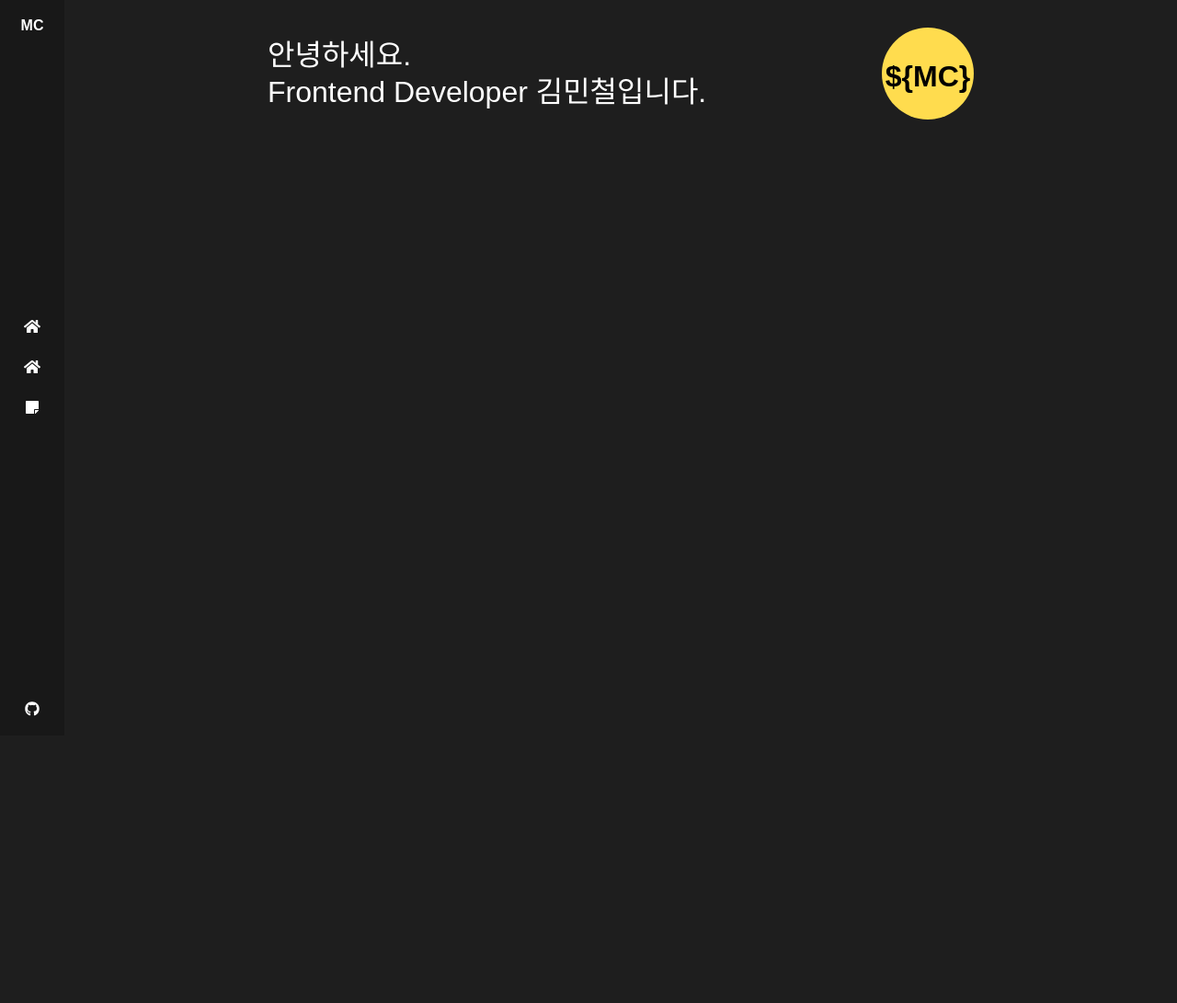
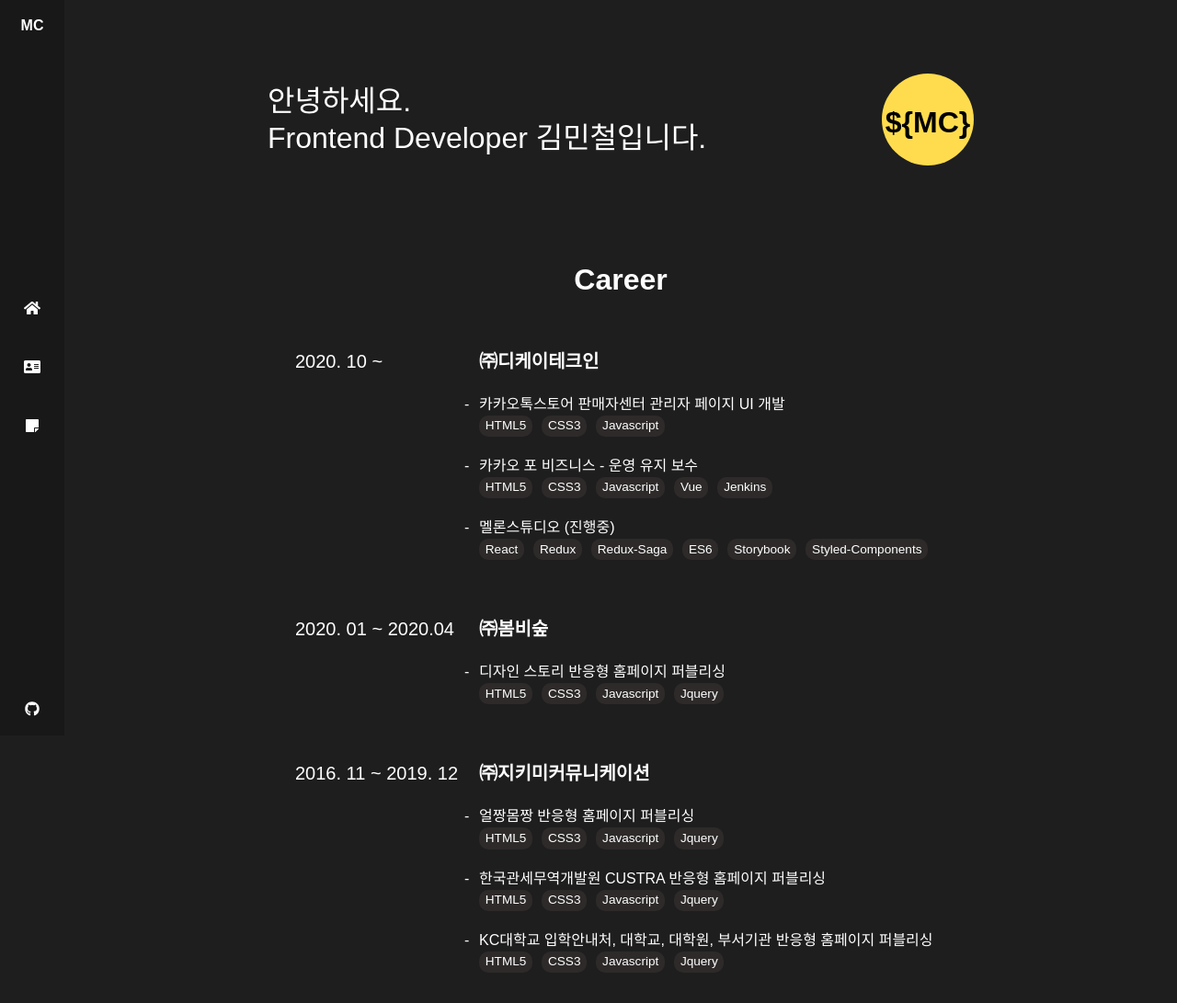
Before and after one commit to MinFEdev/minfedev.github.io, a Gatsby site: page /about in a window 1280 px wide. Shown: the whole page at 92% size. Before the commit the page ends 800 px from the top, so only its background shows below. Built offline with nearby package versions, Linux system fonts and the light colour scheme; Gatsby itself is replaced by a stand-in of ours.

Commit message:
[feat] About 페이지 추가

```diff
--- /dev/null
+++ b/src/components/career/Career.tsx
@@ -0,0 +1,178 @@
+import React from 'react';
+import styled from '@emotion/styled';
+
+const careerList = [
+  {
+    id: 1,
+    company: '㈜지키미커뮤니케이션',
+    period: '2016. 11 ~ 2019. 12',
+    projects: [
+      {
+        id: 1,
+        title: '얼짱몸짱 반응형 홈페이지 퍼블리싱',
+        skills: ['HTML5', 'CSS3', 'Javascript', 'Jquery'],
+      },
+      {
+        id: 2,
+        title: '한국관세무역개발원 CUSTRA 반응형 홈페이지 퍼블리싱',
+        skills: ['HTML5', 'CSS3', 'Javascript', 'Jquery'],
+      },
+      {
+        id: 3,
+        title:
+          'KC대학교 입학안내처, 대학교, 대학원, 부서기관 반응형 홈페이지 퍼블리싱',
+        skills: ['HTML5', 'CSS3', 'Javascript', 'Jquery'],
+      },
+    ],
+  },
+  {
+    id: 2,
+    company: '㈜봄비숲',
+    period: '2020. 01 ~ 2020.04',
+    projects: [
+      {
+        id: 1,
+        title: '디자인 스토리 반응형 홈페이지 퍼블리싱',
+        skills: ['HTML5', 'CSS3', 'Javascript', 'Jquery'],
+      },
+    ],
+  },
+  {
+    id: 3,
+    company: '㈜디케이테크인',
+    period: '2020. 10 ~ ',
+    projects: [
+      {
+        id: 1,
+        title: '카카오톡스토어 판매자센터 관리자 페이지 UI 개발',
+        skills: ['HTML5', 'CSS3', 'Javascript'],
+      },
+      {
+        id: 2,
+        title: '카카오 포 비즈니스 - 운영 유지 보수',
+        skills: ['HTML5', 'CSS3', 'Javascript', 'Vue', 'Jenkins'],
+      },
+      {
+        id: 3,
+        title: '멜론스튜디오 (진행중)',
+        skills: [
+          'React',
+          'Redux',
+          'Redux-Saga',
+          'ES6',
+          'Storybook',
+          'Styled-Components',
+        ],
+      },
+    ],
+  },
+];
+
+const reverseCareer = careerList.reverse();
+
+const Career = () => {
+  return (
+    <CareerStyle>
+      <CareerTitle>Career</CareerTitle>
+      <CareerList>
+        {reverseCareer.map(career => {
+          const { id, company, period, projects } = career;
+
+          return (
+            <li key={id}>
+              <CareerPeriod>{period}</CareerPeriod>
+              <CareerContentBox>
+                <CompanyName>{company}</CompanyName>
+
+                {projects.map(project => {
+                  const { title, skills, id } = project;
+
+                  return (
+                    <ProjectList>
+                      <li key={id}>
+                        <ProjectTitle>{title}</ProjectTitle>
+                        <ProjectSkill>
+                          {skills.map(skill => (
+                            <li key={skill}>{skill}</li>
+                          ))}
+                        </ProjectSkill>
+                      </li>
+                    </ProjectList>
+                  );
+                })}
+              </CareerContentBox>
+            </li>
+          );
+        })}
+      </CareerList>
+    </CareerStyle>
+  );
+};
+
+const CareerStyle = styled.div`
+  margin-top: 100px;
+`;
+
+const CareerTitle = styled.h3`
+  font-size: 2rem;
+  text-align: center;
+`;
+
+const CareerList = styled.ol`
+  margin-top: 20px;
+  > li {
+    display: flex;
+    position: relative;
+    padding: 30px;
+    box-sizing: border-box;
+    font-size: 20px;
+  }
+`;
+
+const CareerPeriod = styled.span`
+  width: 200px;
+  flex: 1;
+`;
+const CareerContentBox = styled.div`
+  width: calc(100% - 200px);
+`;
+const CompanyName = styled.strong`
+  display: block;
+  font-weight: bold;
+`;
+const ProjectList = styled.ul`
+  margin-top: 20px;
+  margin-left: -1rem;
+  > li {
+    position: relative;
+    padding-left: 1rem;
+    font-size: 1rem;
+    &::before {
+      position: absolute;
+      left: 0;
+      top: 0;
+      content: '-';
+    }
+  }
+`;
+
+const ProjectTitle = styled.em`
+  display: block;
+`;
+
+const ProjectSkill = styled.ul`
+  display: flex;
+  font-size: 0.85rem;
+
+  > li {
+    padding: 0.1em 0.5em;
+    border-radius: 10px;
+    background-color: #2e2a2a;
+    color: #fff;
+  }
+  > li + li {
+    margin-left: 10px;
+  }
+`;
+
+export default Career;
--- a/src/components/category/CategoryList.tsx
+++ b/src/components/category/CategoryList.tsx
@@ -49,8 +49,10 @@ const CategoryListStyle = styled.ul`
 
 const CategoryItem = styled.li`
   position: relative;
+  min-width: 100px;
+  text-align: center;
   & + & {
-    margin-left: 10px;
+    margin-left: 20px;
   }
 `;
 
--- a/src/components/container/ContentContainer.tsx
+++ b/src/components/container/ContentContainer.tsx
@@ -2,16 +2,21 @@ import styled from '@emotion/styled';
 import React, { FunctionComponent, ReactNode } from 'react';
 
 interface ContentContainerProps {
+  isMain: boolean;
   children: ReactNode;
 }
 
 const ContentContainer: FunctionComponent<ContentContainerProps> = ({
+  isMain,
   children,
 }) => {
-  return <ContentContainerStyle>{children}</ContentContainerStyle>;
+  return (
+    <ContentContainerStyle isMain={isMain}>{children}</ContentContainerStyle>
+  );
 };
 
-const ContentContainerStyle = styled.div`
+const ContentContainerStyle = styled.div<{ isMain: boolean | undefined }>`
+  ${({ isMain }) => isMain && 'max-width: 768px'};
   margin: 0 auto;
 `;
 
--- a/src/components/header/Header.tsx
+++ b/src/components/header/Header.tsx
@@ -2,7 +2,11 @@ import React, { FunctionComponent } from 'react';
 import styled from '@emotion/styled';
 import { Link } from 'gatsby';
 import { FontAwesomeIcon } from '@fortawesome/react-fontawesome';
-import { faHome, faStickyNote } from '@fortawesome/free-solid-svg-icons';
+import {
+  faHome,
+  faStickyNote,
+  faAddressCard,
+} from '@fortawesome/free-solid-svg-icons';
 import { faGithub } from '@fortawesome/free-brands-svg-icons';
 
 import ScreenOut from 'components/screenOut/ScreenOut';
@@ -23,7 +27,7 @@ const Header: FunctionComponent = () => {
         </HomeNavItem>
         <HomeNavItem>
           <Link to="/about">
-            <FontAwesomeIcon icon={faHome} />
+            <FontAwesomeIcon icon={faAddressCard} />
             <ScreenOut label="About" />
           </Link>
         </HomeNavItem>
@@ -77,7 +81,7 @@ const HomeNavItem = styled.li`
   text-align: center;
 
   & + & {
-    margin-top: 20px;
+    margin-top: 40px;
   }
 `;
 
--- a/src/components/template/Template.tsx
+++ b/src/components/template/Template.tsx
@@ -12,13 +12,14 @@ interface TemplateProps {
 }
 
 const Template: FunctionComponent<TemplateProps> = ({ pathname, children }) => {
-  const isMain = pathname === '/';
+  console.log(pathname);
+  const isMain = pathname === '/' || pathname === '/about';
   return (
     <Container>
       <GlobalStyle />
       <Header />
       <Main isMain={isMain}>
-        <ContentContainer>{children}</ContentContainer>
+        <ContentContainer isMain={isMain}>{children}</ContentContainer>
       </Main>
     </Container>
   );
--- a/src/pages/about.tsx
+++ b/src/pages/about.tsx
@@ -2,11 +2,22 @@ import React, { FunctionComponent } from 'react';
 
 import Template from 'components/template/Template';
 import Profile from 'components/profile/Profile';
+import Career from 'components/career/Career';
 
-const AboutPage: FunctionComponent = () => {
+interface AboutPageProps {
+  location: {
+    search: string;
+    pathname: string;
+  };
+}
+
+const AboutPage: FunctionComponent<AboutPageProps> = ({
+  location: { pathname },
+}) => {
   return (
-    <Template>
+    <Template pathname={pathname}>
       <Profile />
+      <Career />
     </Template>
   );
 };
```
